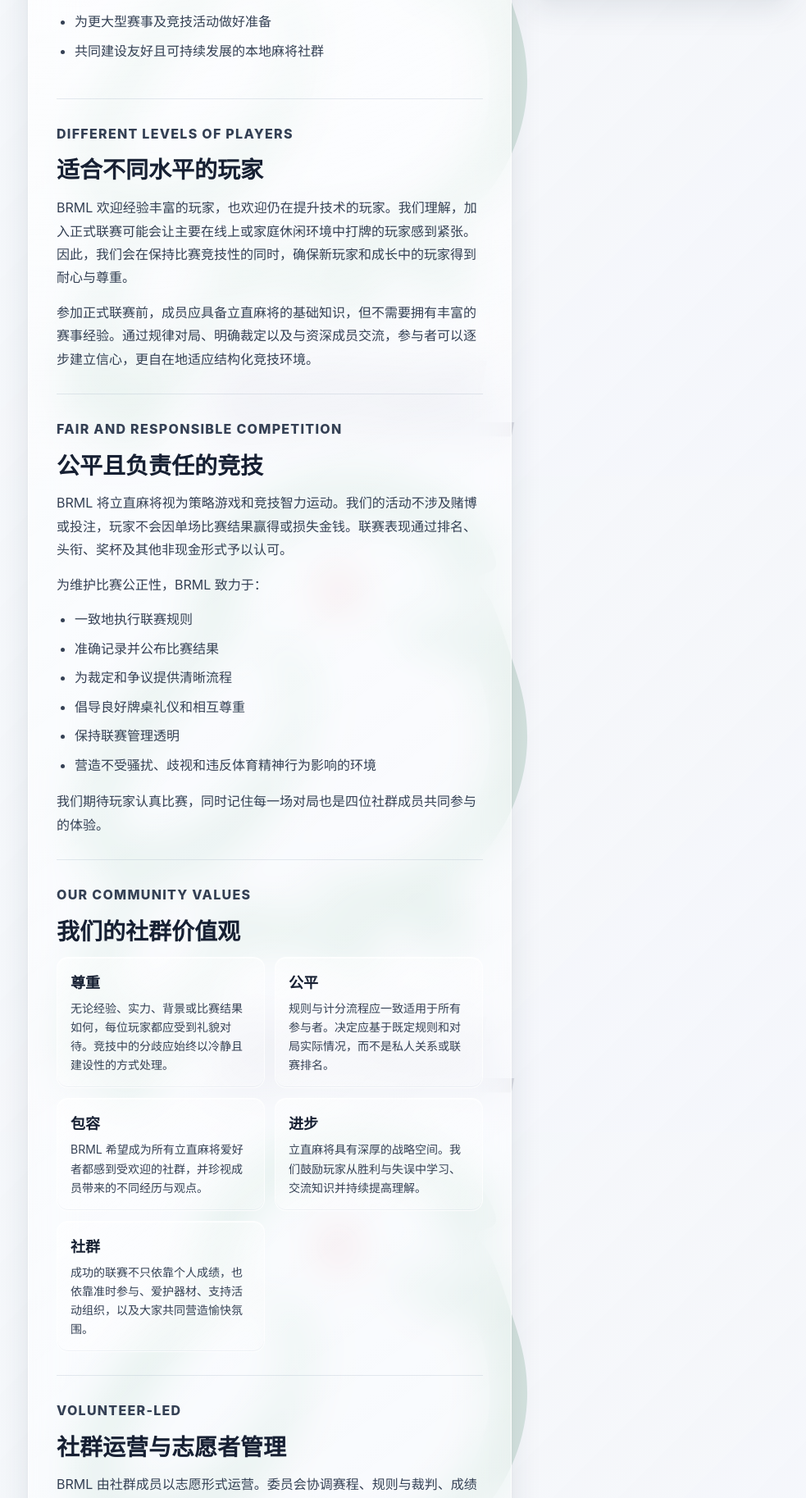
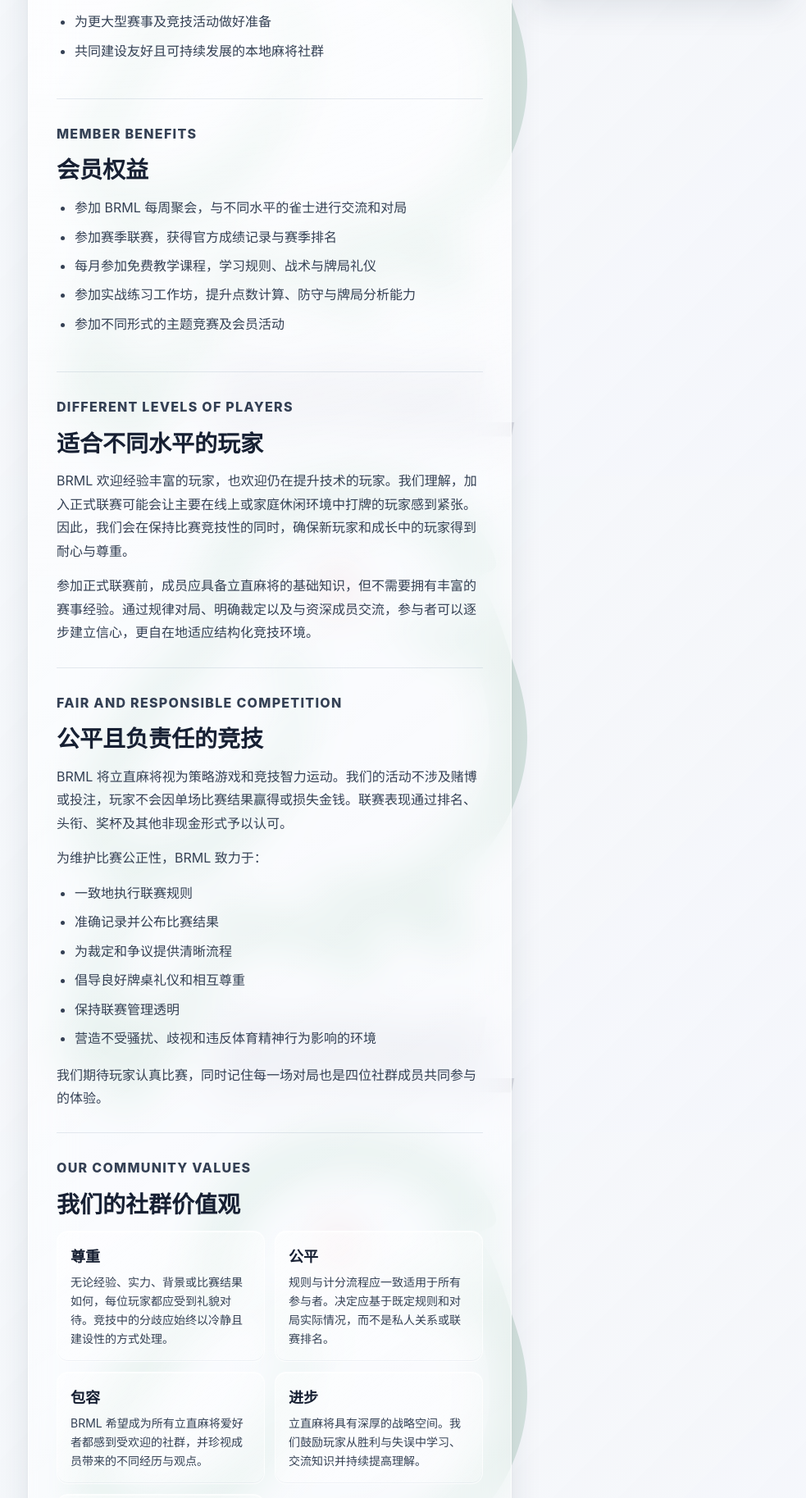
Before and after one commit to BOXIFAN/majhong-web, a Flask app: page /about in a window 1280 px wide. Shown: the part 1019-2846 px from the top of the page at 82% size, without its empty margins (280-1263 px from the left). Run offline with Flask 3, Linux system fonts and the light colour scheme; data comes from the database, SQL or seed files in the repository; data that the repository does not hold is empty.

Commit message:
docs(about): add Member Benefits section between What We Do and Levels
- zh and en branches both include the member benefits list

```diff
--- a/templates/about.html
+++ b/templates/about.html
@@ -30,6 +30,18 @@
         <li>熟悉正式规则、计分与比赛流程</li>
         <li>为更大型赛事及竞技活动做好准备</li>
         <li>共同建设友好且可持续发展的本地麻将社群</li>
+      </ul>
+    </section>
+
+    <section class="about-section">
+      <p class="eyebrow">Member Benefits</p>
+      <h2>会员权益</h2>
+      <ul>
+        <li>参加 BRML 每周聚会，与不同水平的雀士进行交流和对局</li>
+        <li>参加赛季联赛，获得官方成绩记录与赛季排名</li>
+        <li>每月参加免费教学课程，学习规则、战术与牌局礼仪</li>
+        <li>参加实战练习工作坊，提升点数计算、防守与牌局分析能力</li>
+        <li>参加不同形式的主题竞赛及会员活动</li>
       </ul>
     </section>
 
@@ -141,6 +153,18 @@
     </section>
 
     <section class="about-section">
+      <p class="eyebrow">Member Benefits</p>
+      <h2>Member Benefits</h2>
+      <ul>
+        <li>Join BRML weekly meetups and play with members of different skill levels</li>
+        <li>Compete in seasonal leagues with official match records and rankings</li>
+        <li>Attend free monthly teaching sessions covering rules, strategy, and table etiquette</li>
+        <li>Join practical workshops focused on scoring, defence, and game analysis</li>
+        <li>Take part in themed competitions and other member activities</li>
+      </ul>
+    </section>
+
+    <section class="about-section">
       <p class="eyebrow">Different Levels of Players</p>
       <h2>A Club for Different Levels of Players</h2>
       <p>BRML welcomes experienced players and those still developing their skills. We understand that joining an organised league can feel intimidating, particularly for players whose experience is mainly online or in casual home games. Our goal is to maintain meaningful competition while treating new and developing players with patience and respect.</p>
```
